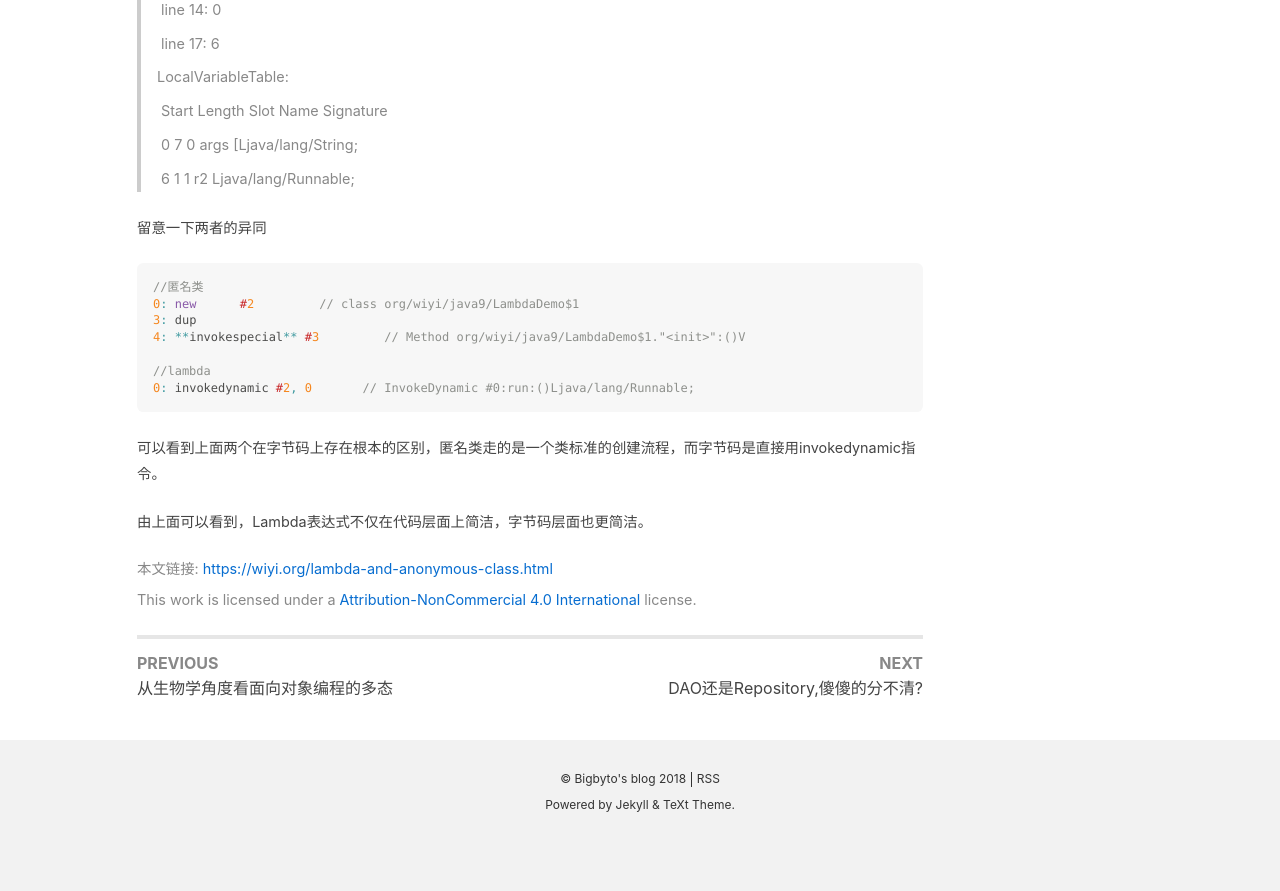
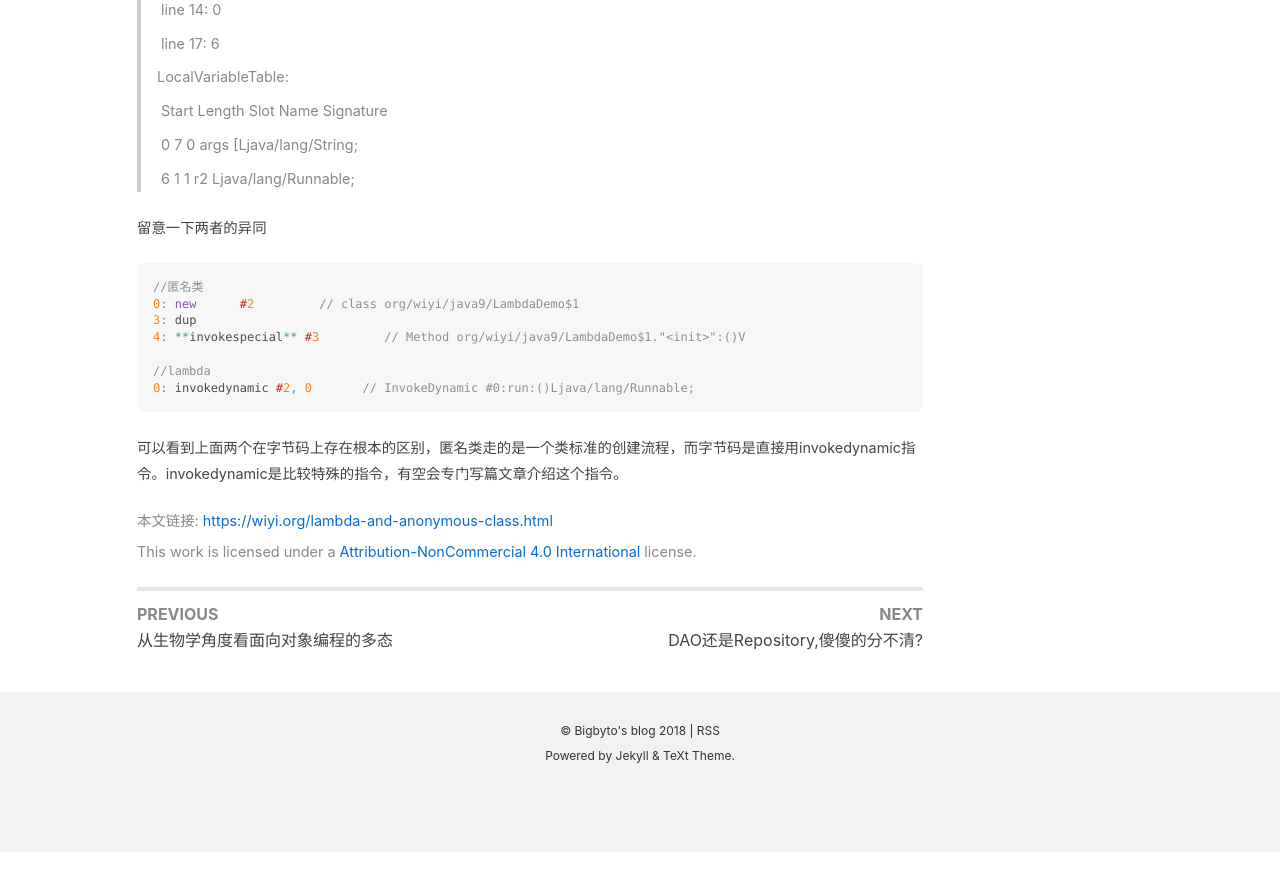
Before and after one commit to xingty/xingty.github.io, a Jekyll site: the page built from _posts/2019-07-18-lambda-and-anonymous-class.md, in a window 1280 px wide and 900 px high, scrolled down 2267 px. Shown: the top 891 px of the window. Built offline with Jekyll 4.4.1, drawn with Linux system fonts in a browser that asks for light colours; nearby versions of some CDN libraries; comment, search, counter and statistics services are not loaded; after the commit the page ends 3119 px from its top, so only the background shows below that.

Commit message:
* 更新图片等信息

````diff
--- a/_posts/2019-07-18-lambda-and-anonymous-class.md
+++ b/_posts/2019-07-18-lambda-and-anonymous-class.md
@@ -144,6 +144,4 @@ javap -v LambdaDemo.class
 0: invokedynamic #2, 0       // InvokeDynamic #0:run:()Ljava/lang/Runnable;
 ```
 
-可以看到上面两个在字节码上存在根本的区别，匿名类走的是一个类标准的创建流程，而字节码是直接用invokedynamic指令。
-
-由上面可以看到，Lambda表达式不仅在代码层面上简洁，字节码层面也更简洁。
+可以看到上面两个在字节码上存在根本的区别，匿名类走的是一个类标准的创建流程，而字节码是直接用invokedynamic指令。invokedynamic是比较特殊的指令，有空会专门写篇文章介绍这个指令。
````
Also changed, not shown: _posts/2019-01-23-nginx-http-auth-basic.md (+1 -1 lines).
